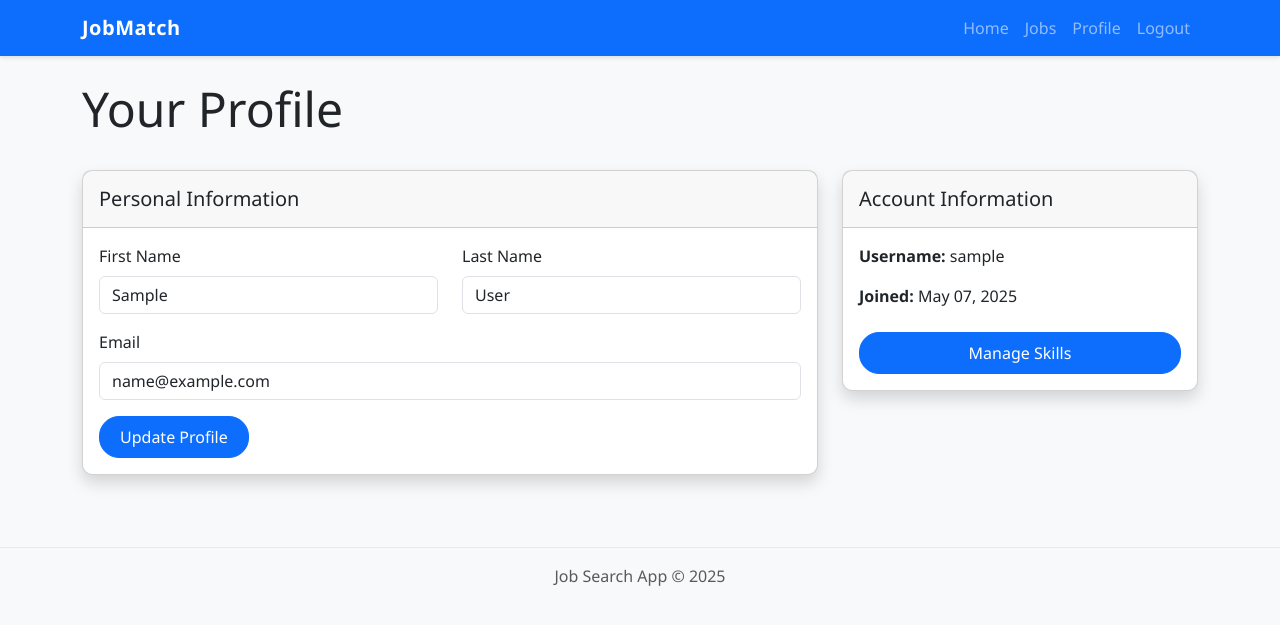
After one commit to sh0nado/job_search_app, a Flask app: page /profile in a window 1280 px wide. The commit adds this page. Shown: the top 625 px of the page. Run offline with Flask 3, Linux system fonts and the light colour scheme; the visitor is signed in with stand-in values (Sample User, id 1).

Commit message:
user profile and skills selection

```diff
--- a/app/forms.py
+++ b/app/forms.py
@@ -1,5 +1,5 @@
 from flask_wtf import FlaskForm
-from wtforms import StringField, PasswordField, BooleanField, SubmitField
+from wtforms import StringField, PasswordField, BooleanField, SubmitField, SelectMultipleField
 from wtforms.validators import DataRequired, ValidationError, Email, EqualTo
 from app.models import User
 
@@ -27,3 +27,23 @@ class RegistrationForm(FlaskForm):
         user = User.query.filter_by(email=email.data).first()
         if user is not None:
             raise ValidationError('Please use a different email address.')
+
+class UserProfileForm(FlaskForm):
+    first_name = StringField('First Name')
+    last_name = StringField('Last Name')
+    email = StringField('Email', validators=[DataRequired(), Email()])
+    submit = SubmitField('Update Profile')
+
+    def __init__(self, original_email, *args, **kwargs):
+        super(UserProfileForm, self).__init__(*args, **kwargs)
+        self.original_email = original_email
+
+    def validate_email(self, email):
+        if email.data != self.original_email:
+            user = User.query.filter_by(email=email.data).first()
+            if user is not None:
+                raise ValidationError('Please use a different email address.')
+
+class SkillsSelectionForm(FlaskForm):
+    skills = SelectMultipleField('Skills', coerce=int)
+    submit = SubmitField('Save Skills')
--- a/app/routes.py
+++ b/app/routes.py
@@ -2,8 +2,8 @@ from flask import render_template, flash, redirect, url_for, request
 from flask_login import login_user, logout_user, current_user, login_required
 from urllib.parse import urlparse
 from app import app, db
-from app.forms import LoginForm, RegistrationForm
-from app.models import User
+from app.forms import LoginForm, RegistrationForm, UserProfileForm, SkillsSelectionForm
+from app.models import User, Skill, SkillCategory
 from datetime import datetime
 
 @app.route('/')
@@ -48,3 +48,65 @@ def register():
         flash('Congratulations, you are now a registered user!', 'success')
         return redirect(url_for('login'))
     return render_template('register.html', title='Register', form=form, year=datetime.now().year)
+
+@app.route('/profile', methods=['GET', 'POST'])
+@login_required
+def profile():
+    form = UserProfileForm(current_user.email)
+    if form.validate_on_submit():
+        current_user.first_name = form.first_name.data
+        current_user.last_name = form.last_name.data
+        current_user.email = form.email.data
+        db.session.commit()
+        flash('Your profile has been updated!', 'success')
+        return redirect(url_for('profile'))
+    elif request.method == 'GET':
+        form.first_name.data = current_user.first_name
+        form.last_name.data = current_user.last_name
+        form.email.data = current_user.email
+    return render_template('profile.html', form=form, title='Profile', year=datetime.now().year)
+
+@app.route('/skills', methods=['GET', 'POST'])
+@login_required
+def skills():
+    form = SkillsSelectionForm()
+
+    # Get all skills grouped by category
+    categories = SkillCategory.query.all()
+    skills_by_category = []
+
+    # Collect all skills for the choices field
+    all_skills = Skill.query.all()
+    form.skills.choices = [(skill.id, skill.name) for skill in all_skills]
+
+    for category in categories:
+        category_skills = Skill.query.filter_by(category_id=category.id).all()
+        if category_skills:
+            skills_by_category.append((category, category_skills))
+
+    # Handle form submission
+    if form.validate_on_submit():
+        selected_skill_ids = form.skills.data
+
+        # Get the selected skills
+        selected_skills = Skill.query.filter(Skill.id.in_(selected_skill_ids)).all()
+
+        # Update user's skills
+        current_user.skills = selected_skills
+        db.session.commit()
+
+        flash('Your skills have been updated!', 'success')
+        return redirect(url_for('profile'))
+
+    # Pre-select user's existing skills
+    if request.method == 'GET' and current_user.skills:
+        form.skills.data = [skill.id for skill in current_user.skills]
+
+    user_skills = current_user.skills
+
+    return render_template('skills.html',
+                          form=form,
+                          skills_by_category=skills_by_category,
+                          user_skills=user_skills,
+                          title='Manage Skills',
+                          year=datetime.now().year)
--- a/app/templates/base.html
+++ b/app/templates/base.html
@@ -25,7 +25,7 @@
                         <a class="nav-link" href="#">Jobs</a>
                     </li>
                     <li class="nav-item">
-                        <a class="nav-link" href="#">Profile</a>
+                        <a class="nav-link" href="{{ url_for('profile') }}">Profile</a>
                     </li>
                     <li class="nav-item">
                         <a class="nav-link" href="{{ url_for('logout') }}">Logout</a>
--- /dev/null
+++ b/app/templates/profile.html
@@ -0,0 +1,70 @@
+{% extends "base.html" %}
+
+{% block title %}Profile - {{ current_user.username }} | JobMatch{% endblock %}
+
+{% block content %}
+<div class="row">
+    <div class="col-md-12 mb-4">
+        <h1 class="display-5">Your Profile</h1>
+    </div>
+</div>
+
+<div class="row">
+    <div class="col-lg-8">
+        <div class="card shadow mb-4">
+            <div class="card-header py-3">
+                <h5 class="m-0 font-weight-bold">Personal Information</h5>
+            </div>
+            <div class="card-body">
+                <form action="" method="post">
+                    {{ form.hidden_tag() }}
+                    <div class="row mb-3">
+                        <div class="col-md-6">
+                            <div class="form-group">
+                                {{ form.first_name.label(class="form-label") }}
+                                {{ form.first_name(class="form-control" + (" is-invalid" if form.first_name.errors else "")) }}
+                                {% for error in form.first_name.errors %}
+                                <div class="invalid-feedback">{{ error }}</div>
+                                {% endfor %}
+                            </div>
+                        </div>
+                        <div class="col-md-6">
+                            <div class="form-group">
+                                {{ form.last_name.label(class="form-label") }}
+                                {{ form.last_name(class="form-control" + (" is-invalid" if form.last_name.errors else "")) }}
+                                {% for error in form.last_name.errors %}
+                                <div class="invalid-feedback">{{ error }}</div>
+                                {% endfor %}
+                            </div>
+                        </div>
+                    </div>
+                    <div class="form-group mb-3">
+                        {{ form.email.label(class="form-label") }}
+                        {{ form.email(class="form-control" + (" is-invalid" if form.email.errors else "")) }}
+                        {% for error in form.email.errors %}
+                        <div class="invalid-feedback">{{ error }}</div>
+                        {% endfor %}
+                    </div>
+                    <div class="form-group">
+                        {{ form.submit(class="btn btn-primary") }}
+                    </div>
+                </form>
+            </div>
+        </div>
+    </div>
+    <div class="col-lg-4">
+        <div class="card shadow mb-4">
+            <div class="card-header py-3">
+                <h5 class="m-0 font-weight-bold">Account Information</h5>
+            </div>
+            <div class="card-body">
+                <p><strong>Username:</strong> {{ current_user.username }}</p>
+                <p><strong>Joined:</strong> {{ current_user.created_at.strftime('%B %d, %Y') }}</p>
+                <a href="{{ url_for('skills') }}" class="btn btn-primary btn-block w-100 mt-2">
+                    Manage Skills
+                </a>
+            </div>
+        </div>
+    </div>
+</div>
+{% endblock %}
```
Also changed, not shown: app/templates/skills.html (added, +77 -0 lines), app.db.
